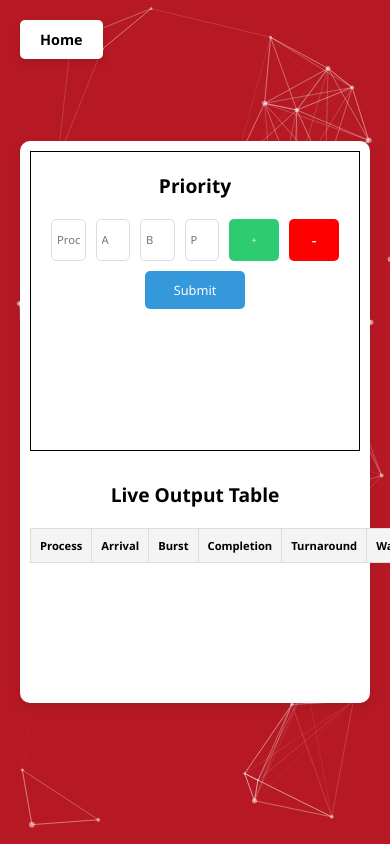
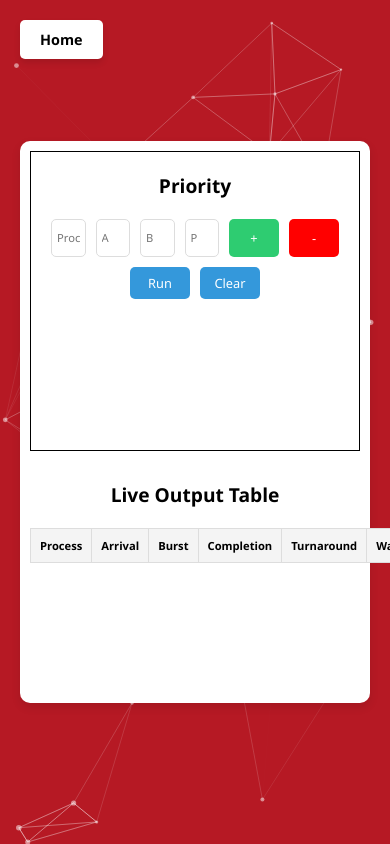
Before and after one commit to ackshayakeerthig/CPU-Scheduling-Algorithms-Visualisation-Website, a React (Vite) app in the folder frontend/: page /Priority in a window 390 px wide. Shown: the top 844 px of the page. Built offline with nearby package versions, Linux system fonts and the light colour scheme.

Commit message:
Added clear form button in template form

```diff
--- a/frontend/package.json
+++ b/frontend/package.json
@@ -10,6 +10,7 @@
     "preview": "vite preview"
   },
   "dependencies": {
+    "@bitnoi.se/react-scheduler": "^0.3.1",
     "react": "^18.3.1",
     "react-dom": "^18.3.1",
     "react-router-dom": "^6.28.0",
--- a/frontend/src/components/OutputCard/OutputCard.css
+++ b/frontend/src/components/OutputCard/OutputCard.css
@@ -105,3 +105,19 @@ h1 {
     font-size: 1.2rem;
   }
 }
+
+@media (max-width: 368px) {
+
+  .input-section,
+  .output-section {
+    width: 100%;
+    border-right: none; /* Remove border on mobile */
+    padding-right: 0;
+    padding-left: 0;
+  }
+
+  .output-table {
+    padding: 5px;
+    font-size: 0.5rem;
+  }
+}
--- a/frontend/src/components/Template/FormTemplate.css
+++ b/frontend/src/components/Template/FormTemplate.css
@@ -68,6 +68,7 @@
   .template-submit-div-btn {
     display: flex;
     justify-content: center;
+    gap: 10px;
   }
 
   .template-submit-btn {
@@ -75,11 +76,21 @@
     color: white;
     border: none;
     border-radius: 5px;
-    padding: 10px 15px;
+    padding: 10px 5px;
     font-size: 1rem;
     cursor: pointer;
-    transition: background-color 0.3s ease, transform 0.2s ease;
-    min-width: 100px;
+    min-width: 80px;
+  }
+
+  .template-clear-btn{
+    background-color: #3498db;
+    color: white;
+    border: none;
+    border-radius: 5px;
+    padding: 10px 5px;
+    font-size: 1rem;
+    cursor: pointer;
+    min-width: 80px;
   }
 
   .template-add-btn:active,
@@ -87,7 +98,6 @@
     background-color: #1e598c;
   }
 
-  /* Responsive Design */
   @media (max-width: 768px) {
 
     .template-form-container{
@@ -109,14 +119,16 @@
     }
 
     .template-add-btn{
-      font-size: 0.5rem;
+      font-size: 0.8rem;
+    }
+    .template-remove-btn{
+      font-size: 0.8rem;
     }
 
-    .template-submit-btn {
-
+    .template-submit-btn, .template-clear-btn {
       font-size: 0.8rem;
       cursor: pointer;
-      min-width: 100px;
-      padding: 10px 0px;
+      min-width: 60px;
+      padding: 7px 0px;
     }
   }
--- a/frontend/src/components/Template/FormTemplate.jsx
+++ b/frontend/src/components/Template/FormTemplate.jsx
@@ -57,6 +57,12 @@ const FormTemplate = ({ algorithm, setOutput, calculateAlgorithm }) => {
 
     console.log(result);
     setOutput(result);
+  };
+
+  // Clear form inputs
+  const handleClearForm = () => {
+    setProcesses([{ id: "", arrival: "", burst: "", priority: "" }]);
+    setQuantum("");
   };
 
   return (
@@ -150,7 +156,14 @@ const FormTemplate = ({ algorithm, setOutput, calculateAlgorithm }) => {
         )}
         <div className="template-submit-div-btn">
           <button type="submit" className="template-submit-btn">
-            Submit
+            Run
+          </button>
+          <button
+            type="button"
+            className="template-clear-btn"
+            onClick={handleClearForm}
+          >
+            Clear
           </button>
         </div>
       </form>
--- a/frontend/src/particles-config.js
+++ b/frontend/src/particles-config.js
@@ -6,7 +6,7 @@ const ParticlesConfig = {
   },
   "particles": {
     "number": {
-      "value": 150,
+      "value": 125,
       "density": {
         "enable": true,
         "value_area": 800
```
Also changed, not shown: frontend/src/App.jsx (+17 -5 lines), 1 other file (tests, documents, lock files or other folders).
